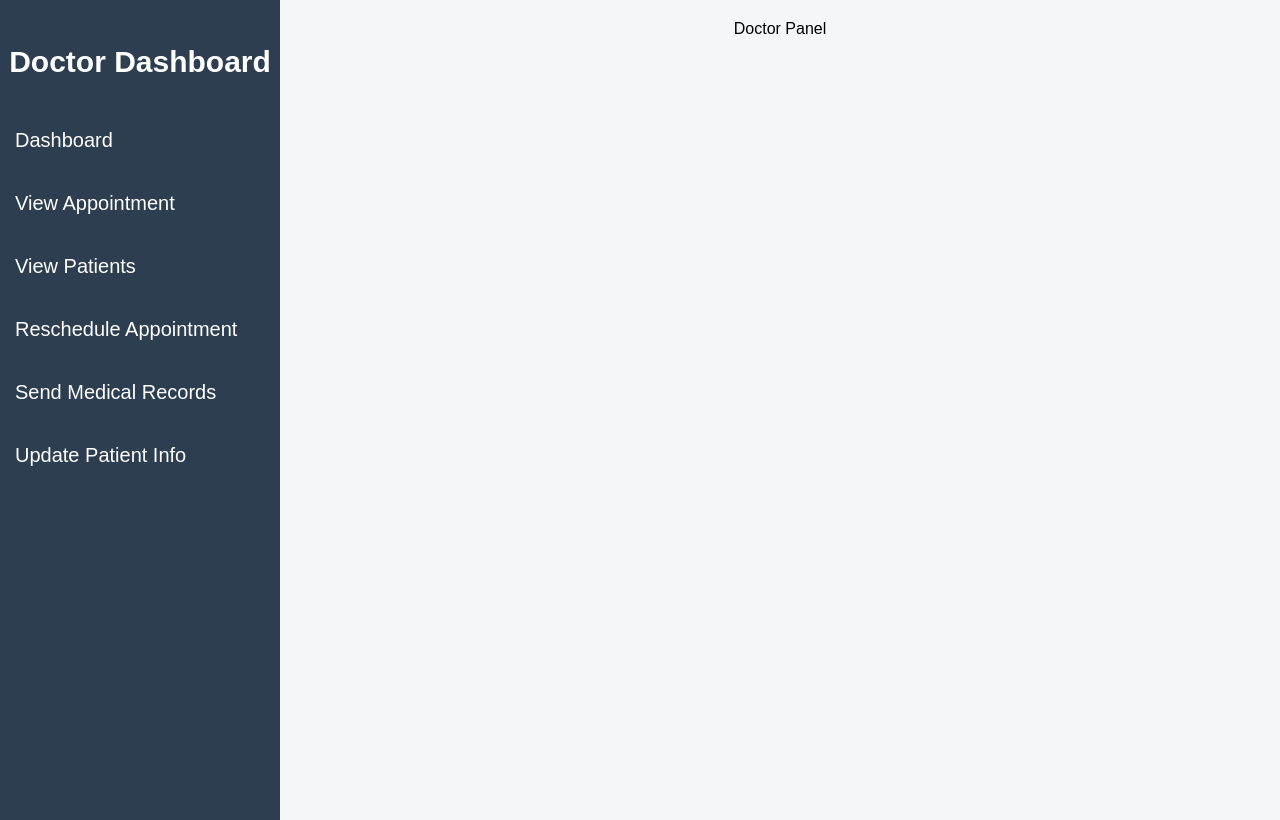
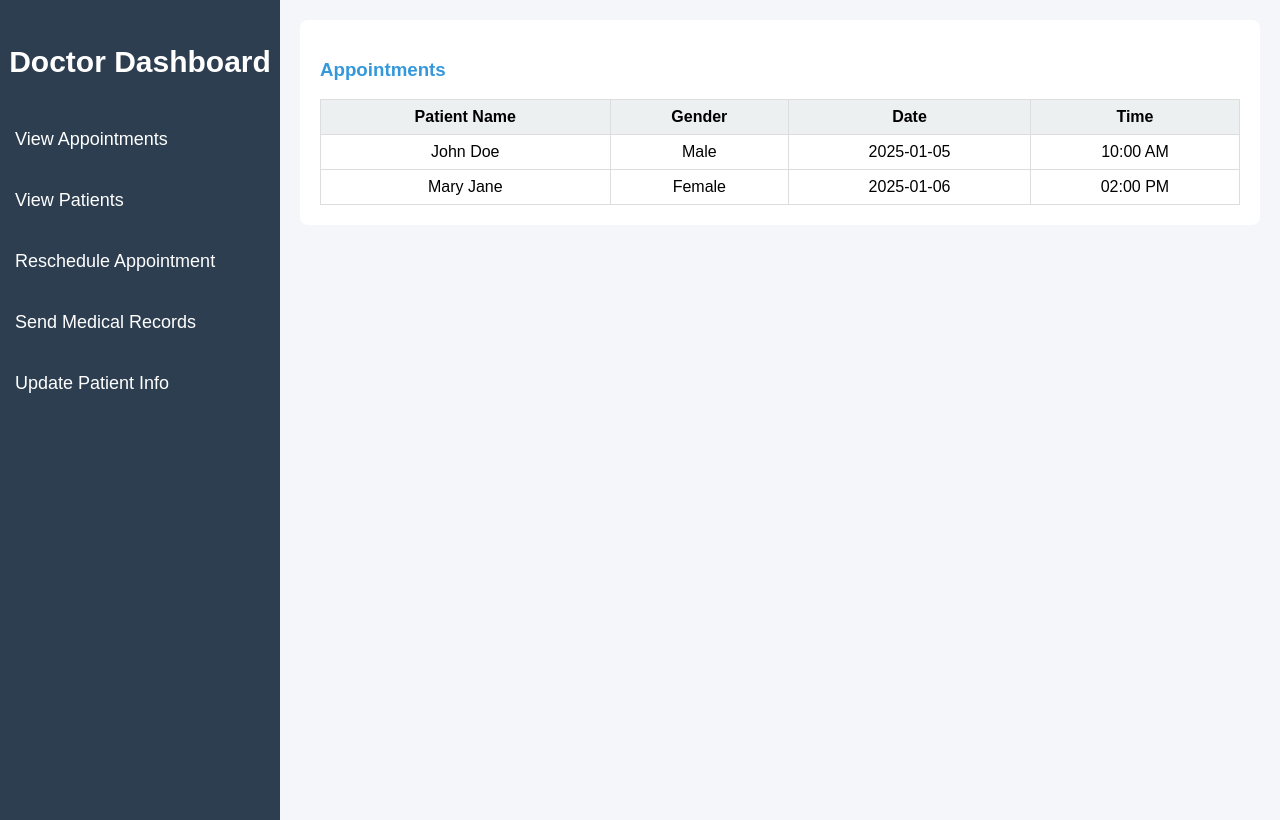
Before and after one commit to Lemuelle1/Hospital-management-system, a plain HTML site: page DoctorDashboard.html in a window 1280 px wide. Drawn offline with Linux system fonts and the light colour scheme.

Commit message:
update doctor dash board with small js included

```diff
--- a/DoctorDashboard.html
+++ b/DoctorDashboard.html
@@ -3,24 +3,235 @@
 <head>
 <meta charset="UTF-8">
 <title>Doctor Dashboard</title>
-        <link rel="stylesheet" href="DoctorDashboard.css">
+
+<style>
+body {
+    margin: 0;
+    font-family: Arial, sans-serif;
+    background: #f4f6f9;
+    display: flex;
+}
+
+/* SIDEBAR */
+.sidebar {
+    width: 280px;
+    background: #2c3e50;
+    color: white;
+    height: 100vh;
+    padding-top: 20px;
+    font-size: 20px;
+}
+.sidebar h2 {
+    text-align: center;
+    margin-bottom: 30px;
+}
+.sidebar button {
+    width: 100%;
+    padding: 15px;
+    background: none;
+    border: none;
+    color: white;
+    text-align: left;
+    cursor: pointer;
+    font-size: 18px;
+}
+.sidebar button:hover { background: #34495e; }
+.sidebar button:active { background: #3f51b5; }
+
+/* MAIN */
+.main {
+    flex: 1;
+    padding: 20px;
+}
+
+section {
+    background: white;
+    padding: 20px;
+    border-radius: 8px;
+    display: none;
+}
+
+h3 {
+    color: #3498db;
+}
+
+/* TABLE */
+table {
+    width: 100%;
+    border-collapse: collapse;
+    margin-top: 15px;
+}
+th, td {
+    border: 1px solid #ddd;
+    padding: 8px;
+    text-align: center;
+}
+th {
+    background: #ecf0f1;
+}
+
+/* INPUTS */
+input, select, button {
+    padding: 8px;
+    margin: 5px 0;
+    width: 100%;
+}
+
+.action-btn {
+    background: #3498db;
+    color: white;
+    border: none;
+    cursor: pointer;
+}
+
+.success {
+    color: green;
+    margin-top: 10px;
+}
+</style>
 </head>
+
 <body>
+
+<!-- SIDEBAR -->
 <div class="sidebar">
     <h2>Doctor Dashboard</h2>
-            <button onclick="showsection('Dashboard')">Dashboard</button>
-            <button onclick="showsection('View Appointment')">View Appointment</button>
-            <button onclick="showsection('View Patients')">View Patients</button>
-            <button onclick="showsection('Reschedule Appointment')">Reschedule Appointment</button>
-            <button onclick="showsection('Send Medical Record')">Send Medical Records</button>
-            <button onclick="showsection('Update Patient Info')">Update Patient Info</button>
+    <button onclick="showSection('appointments')">View Appointments</button>
+    <button onclick="showSection('patients')">View Patients</button>
+    <button onclick="showSection('reschedule')">Reschedule Appointment</button>
+    <button onclick="showSection('records')">Send Medical Records</button>
+    <button onclick="showSection('update')">Update Patient Info</button>
 </div>
-        <div class="main"><center>Doctor Panel</center></div>
-        <section id="Dashboard">
-            <h3>Overview</h3>
-            <div class="summary">
-                <div class="card"><h2 id="countAppointment">1</h2><p>View Appointment</p></div>
+
+<!-- MAIN CONTENT -->
+<div class="main">
+
+<!-- VIEW APPOINTMENTS -->
+<section id="appointments">
+    <h3>Appointments</h3>
+    <table>
+        <tr>
+            <th>Patient Name</th>
+            <th>Gender</th>
+            <th>Date</th>
+            <th>Time</th>
+        </tr>
+        <tr>
+            <td>John Doe</td>
+            <td>Male</td>
+            <td>2025-01-05</td>
+            <td>10:00 AM</td>
+        </tr>
+        <tr>
+            <td>Mary Jane</td>
+            <td>Female</td>
+            <td>2025-01-06</td>
+            <td>02:00 PM</td>
+        </tr>
+    </table>
+</section>
+
+<!-- VIEW PATIENTS -->
+<section id="patients">
+    <h3>Patients Under This Doctor</h3>
+    <p>Total Patients: <b id="patientCount">2</b></p>
+
+    <table>
+        <tr>
+            <th>Name</th>
+            <th>Gender</th>
+            <th>Age</th>
+        </tr>
+        <tr>
+            <td>John Doe</td>
+            <td>Male</td>
+            <td>30</td>
+        </tr>
+        <tr>
+            <td>Mary Jane</td>
+            <td>Female</td>
+            <td>25</td>
+        </tr>
+    </table>
+</section>
+
+<!-- RESCHEDULE -->
+<section id="reschedule">
+    <h3>Reschedule Appointment</h3>
+
+    <select id="appointmentPatient">
+        <option>John Doe</option>
+        <option>Mary Jane</option>
+    </select>
+
+    <input type="date" id="newDate">
+    <input type="time" id="newTime">
+
+    <button class="action-btn" onclick="reschedule()">Reschedule</button>
+    <p class="success" id="rescheduleMsg"></p>
+</section>
+
+<!-- SEND MEDICAL RECORD -->
+<section id="records">
+    <h3>Send Medical Record</h3>
+
+    <select id="recordPatient">
+        <option>John Doe</option>
+        <option>Mary Jane</option>
+    </select>
+
+    <input placeholder="Medical Record / Diagnosis">
+
+    <button class="action-btn" onclick="sendRecord()">Send</button>
+    <p class="success" id="recordMsg"></p>
+</section>
+
+<!-- UPDATE PATIENT INFO -->
+<section id="update">
+    <h3>Update Patient Information</h3>
+
+    <select id="updatePatient">
+        <option>John Doe</option>
+        <option>Mary Jane</option>
+    </select>
+
+    <input type="number" placeholder="Age">
+    <input placeholder="Medical History">
+
+    <button class="action-btn" onclick="updateInfo()">Update</button>
+    <p class="success" id="updateMsg"></p>
+</section>
+
 </div>
-        </section>
+
+<!-- JAVASCRIPT -->
+<script>
+function showSection(id) {
+    document.querySelectorAll("section").forEach(s => s.style.display = "none");
+    document.getElementById(id).style.display = "block";
+}
+
+// default view
+showSection("appointments");
+
+// Reschedule appointment
+function reschedule() {
+    document.getElementById("rescheduleMsg").textContent =
+        "Appointment rescheduled successfully!";
+}
+
+// Send medical record
+function sendRecord() {
+    document.getElementById("recordMsg").textContent =
+        "Medical record sent successfully!";
+}
+
+// Update patient info
+function updateInfo() {
+    document.getElementById("updateMsg").textContent =
+        "Patient information updated successfully!";
+}
+</script>
+
 </body>
 </html>
```
Lines whose indentation alone changed are shown as unchanged.
